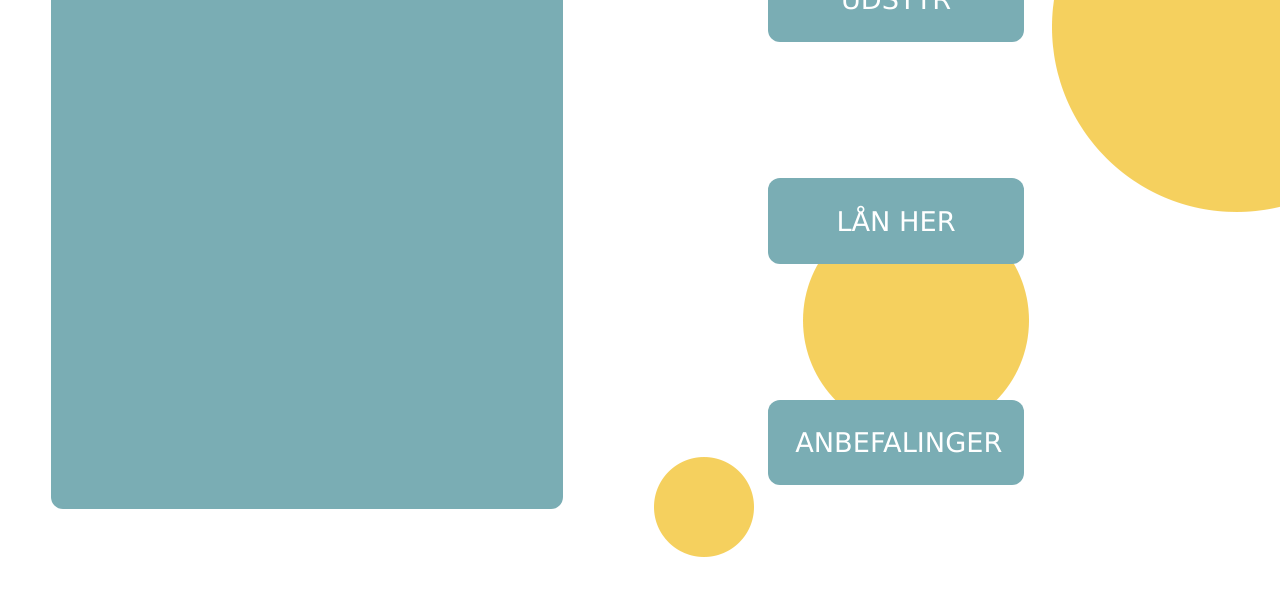
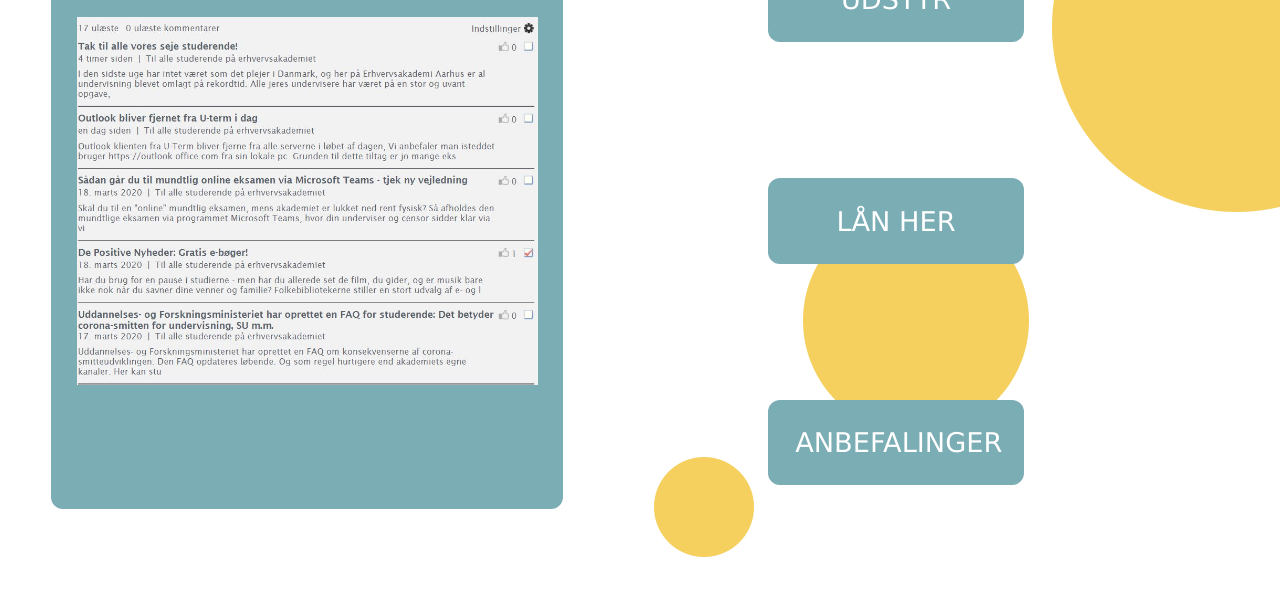
Before and after one commit to horn-d/biblioteket, a plain HTML site: page index.html in a window 1280 px wide. Shown: the part 179-774 px from the top of the page. Drawn offline with Linux system fonts and the light colour scheme.

Commit message:
version 2.2 200320

```diff
--- a/css/style.css
+++ b/css/style.css
@@ -48,6 +48,12 @@ body {
     position: absolute;
     width: 40%;
     height: 100%;
+}
+
+.fp article img {
+    width: 90%;
+    margin: auto;
+    display: block;
 }
 
 .fp article h1 {
--- a/index.html
+++ b/index.html
@@ -12,7 +12,7 @@
     <a href="index.html"><img class="logo" src="image/logogul.png" alt=""></a>
     <article class="nyheder">
         <h1>NYHEDER</h1>
-        <p></p>
+        <img src="image/nyheder.JPG" alt="">
     </article>
     <article class="buttons">
         <a class="one" href="udstyr.html">UDSTYR</a>
```
Also changed, not shown: image/nyheder.JPG (added).
